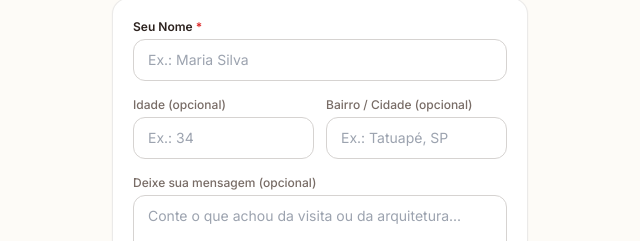
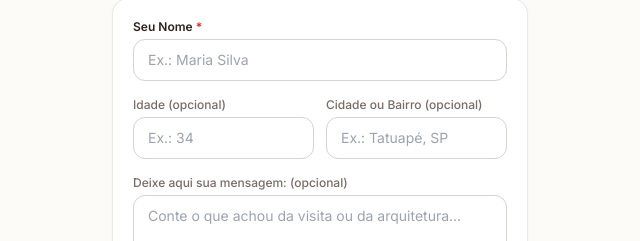
Before and after one commit to jeltsjelts/teste-visita, a plain HTML site: page livro-visitas.html in a window 1280 px wide. Shown: the part 155-396 px from the top of the page, 320-960 px from the left. Drawn offline with nearby package versions, Linux system fonts and the light colour scheme; no server answers.

Commit message:
Update livro-visitas.html

```diff
--- a/livro-visitas.html
+++ b/livro-visitas.html
@@ -65,14 +65,14 @@
                         class="w-full px-3.5 py-2.5 rounded-xl border border-stone-300 text-sm focus:outline-none focus:border-brand-primary">
                 </div>
                 <div>
-                    <label class="block text-xs font-medium text-brand-muted mb-1">Bairro / Cidade (opcional)</label>
+                    <label class="block text-xs font-medium text-brand-muted mb-1">Cidade ou Bairro (opcional)</label>
                     <input type="text" id="origem" placeholder="Ex.: Tatuapé, SP"
                         class="w-full px-3.5 py-2.5 rounded-xl border border-stone-300 text-sm focus:outline-none focus:border-brand-primary">
                 </div>
             </div>
 
             <div>
-                <label class="block text-xs font-medium text-brand-muted mb-1">Deixe sua mensagem (opcional)</label>
+                <label class="block text-xs font-medium text-brand-muted mb-1">Deixe aqui sua mensagem: (opcional)</label>
                 <textarea id="mensagem" rows="3" placeholder="Conte o que achou da visita ou da arquitetura..."
                     class="w-full px-3.5 py-2.5 rounded-xl border border-stone-300 text-sm focus:outline-none focus:border-brand-primary"></textarea>
             </div>
```
